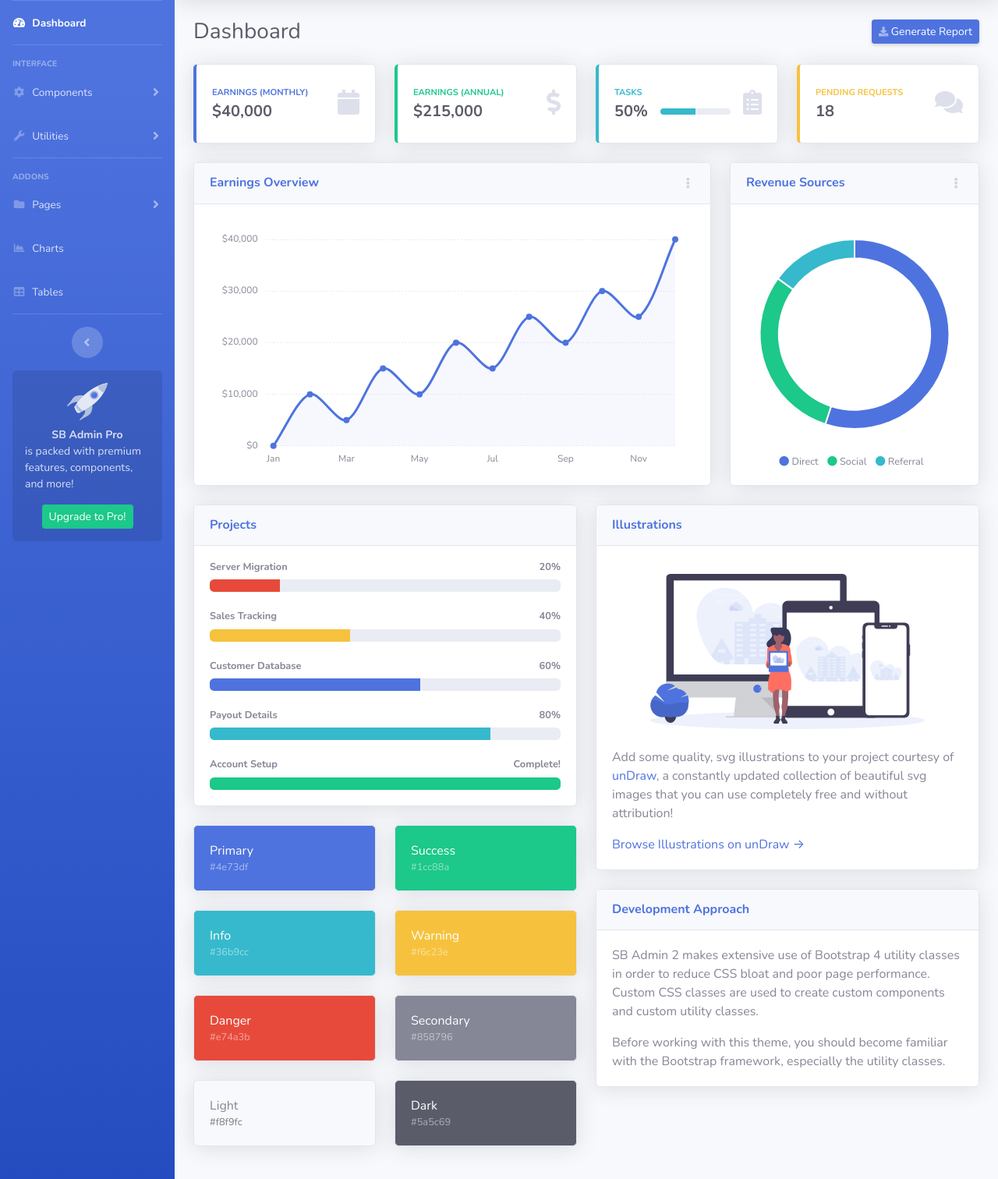
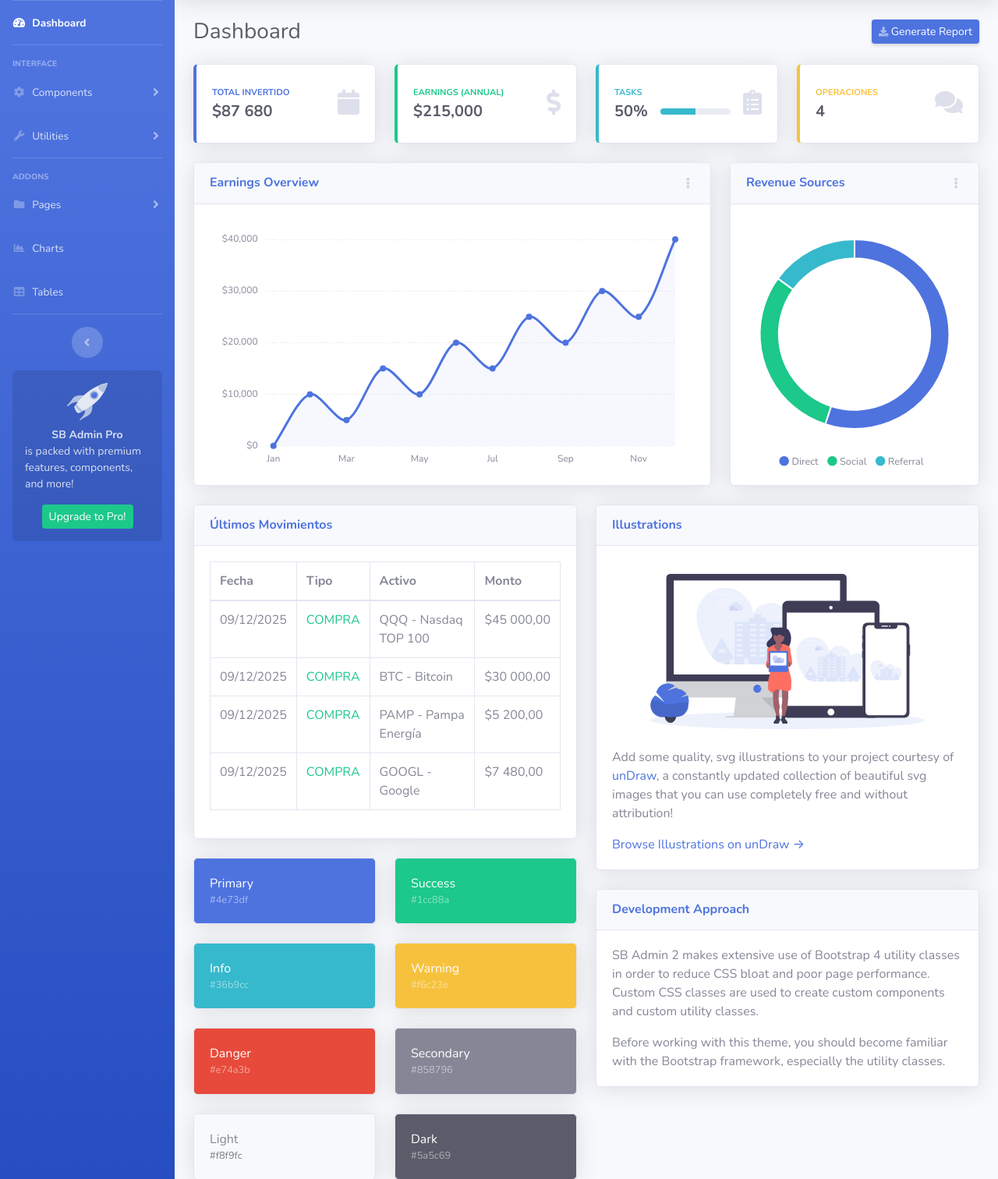
Before and after one commit to JuanSoto04/Finanzas-Django, a Django app: page / in a window 1280 px wide. Shown: the part 70-1582 px from the top of the page at 78% size. Run offline with Django 5.2, Linux system fonts and the light colour scheme; data comes from the database, SQL or seed files in the repository; some libraries are stand-ins or nearby versions.

Commit message:
Dashboard funcional con tarjetas y tabla basica

```diff
--- a/miprimerpagina_soto/inversiones/templates/inversiones/index.html
+++ b/miprimerpagina_soto/inversiones/templates/inversiones/index.html
@@ -3,6 +3,7 @@
 
 <head>
     {% load static %}
+    {% load humanize %}
     <meta charset="utf-8">
     <meta http-equiv="X-UA-Compatible" content="IE=edge">
     <meta name="viewport" content="width=device-width, initial-scale=1, shrink-to-fit=no">
@@ -83,10 +84,10 @@
                     data-parent="#accordionSidebar">
                     <div class="bg-white py-2 collapse-inner rounded">
                         <h6 class="collapse-header">Custom Utilities:</h6>
-                        <a class="collapse-item" href="utilities-color.html">Colors</a>
-                        <a class="collapse-item" href="utilities-border.html">Borders</a>
-                        <a class="collapse-item" href="utilities-animation.html">Animations</a>
-                        <a class="collapse-item" href="utilities-other.html">Other</a>
+                        <a class="collapse-item" href="{% static 'utilities-color.html' %}">Colors</a>
+                        <a class="collapse-item" href="{% static 'utilities-border.html' %}">Borders</a>
+                        <a class="collapse-item" href="{% static 'utilities-animation.html' %}">Animations</a>
+                        <a class="collapse-item" href="{% static 'utilities-other.html' %}">Other</a>
                     </div>
                 </div>
             </li>
@@ -377,15 +378,17 @@
                     <!-- Content Row -->
                     <div class="row">
 
-                        <!-- Earnings (Monthly) Card Example -->
+                        <!-- Total invertido Card -->
                         <div class="col-xl-3 col-md-6 mb-4">
                             <div class="card border-left-primary shadow h-100 py-2">
                                 <div class="card-body">
                                     <div class="row no-gutters align-items-center">
                                         <div class="col mr-2">
                                             <div class="text-xs font-weight-bold text-primary text-uppercase mb-1">
-                                                Earnings (Monthly)</div>
-                                            <div class="h5 mb-0 font-weight-bold text-gray-800">$40,000</div>
+                                                Total Invertido</div>
+                                            <div class="h5 mb-0 font-weight-bold text-gray-800">
+                                                ${{total_inversion|intcomma }}
+                                            </div>
                                         </div>
                                         <div class="col-auto">
                                             <i class="fas fa-calendar fa-2x text-gray-300"></i>
@@ -442,15 +445,16 @@
                             </div>
                         </div>
 
-                        <!-- Pending Requests Card Example -->
+                        <!-- Cantidad de Operaciones -->
                         <div class="col-xl-3 col-md-6 mb-4">
                             <div class="card border-left-warning shadow h-100 py-2">
                                 <div class="card-body">
                                     <div class="row no-gutters align-items-center">
                                         <div class="col mr-2">
                                             <div class="text-xs font-weight-bold text-warning text-uppercase mb-1">
-                                                Pending Requests</div>
-                                            <div class="h5 mb-0 font-weight-bold text-gray-800">18</div>
+                                                Operaciones</div>
+                                            <div class="h5 mb-0 font-weight-bold text-gray-800">{{cantidad_operaciones}}
+                                            </div>
                                         </div>
                                         <div class="col-auto">
                                             <i class="fas fa-comments fa-2x text-gray-300"></i>
@@ -544,45 +548,45 @@
 
                         <!-- Content Column -->
                         <div class="col-lg-6 mb-4">
-
-                            <!-- Project Card Example -->
                             <div class="card shadow mb-4">
                                 <div class="card-header py-3">
-                                    <h6 class="m-0 font-weight-bold text-primary">Projects</h6>
+                                    <h6 class="m-0 font-weight-bold text-primary">Últimos Movimientos</h6>
                                 </div>
                                 <div class="card-body">
-                                    <h4 class="small font-weight-bold">Server Migration <span
-                                            class="float-right">20%</span></h4>
-                                    <div class="progress mb-4">
-                                        <div class="progress-bar bg-danger" role="progressbar" style="width: 20%"
-                                            aria-valuenow="20" aria-valuemin="0" aria-valuemax="100"></div>
-                                    </div>
-                                    <h4 class="small font-weight-bold">Sales Tracking <span
-                                            class="float-right">40%</span></h4>
-                                    <div class="progress mb-4">
-                                        <div class="progress-bar bg-warning" role="progressbar" style="width: 40%"
-                                            aria-valuenow="40" aria-valuemin="0" aria-valuemax="100"></div>
-                                    </div>
-                                    <h4 class="small font-weight-bold">Customer Database <span
-                                            class="float-right">60%</span></h4>
-                                    <div class="progress mb-4">
-                                        <div class="progress-bar" role="progressbar" style="width: 60%"
-                                            aria-valuenow="60" aria-valuemin="0" aria-valuemax="100"></div>
-                                    </div>
-                                    <h4 class="small font-weight-bold">Payout Details <span
-                                            class="float-right">80%</span></h4>
-                                    <div class="progress mb-4">
-                                        <div class="progress-bar bg-info" role="progressbar" style="width: 80%"
-                                            aria-valuenow="80" aria-valuemin="0" aria-valuemax="100"></div>
-                                    </div>
-                                    <h4 class="small font-weight-bold">Account Setup <span
-                                            class="float-right">Complete!</span></h4>
-                                    <div class="progress">
-                                        <div class="progress-bar bg-success" role="progressbar" style="width: 100%"
-                                            aria-valuenow="100" aria-valuemin="0" aria-valuemax="100"></div>
+                                    <div class="table-responsive">
+                                        <table class="table table-bordered" width="100%" cellspacing="0">
+                                            <thead>
+                                                <tr>
+                                                    <th>Fecha</th>
+                                                    <th>Tipo</th>
+                                                    <th>Activo</th>
+                                                    <th>Monto</th>
+                                                </tr>
+                                            </thead>
+                                            <tbody>
+                                                {% for operacion in ultimas_operaciones %}
+                                                <tr>
+                                                    <td>{{ operacion.fecha|date:"d/m/Y" }}</td>
+
+                                                    <td
+                                                        class="{% if operacion.tipo == 'COMPRA' %}text-success{% else %}text-danger{% endif %}">
+                                                        {{ operacion.tipo }}
+                                                    </td>
+
+                                                    <td>{{ operacion.activo }}</td>
+                                                    <td>${{ operacion.precio|intcomma }}</td>
+                                                </tr>
+                                                {% empty %}
+                                                <tr>
+                                                    <td colspan="4" class="text-center">No hay movimientos aún</td>
+                                                </tr>
+                                                {% endfor %}
+                                            </tbody>
+                                        </table>
                                     </div>
                                 </div>
                             </div>
+
 
                             <!-- Color System -->
                             <div class="row">
--- a/miprimerpagina_soto/inversiones/views.py
+++ b/miprimerpagina_soto/inversiones/views.py
@@ -1,8 +1,33 @@
 from django.shortcuts import render
 from django.urls import reverse_lazy
+from django.db.models import Sum
 from .models import *
-#from .forms import *
+from .forms import *
 from django.views.generic import ListView, CreateView, UpdateView, DeleteView
 
 def home(request):
-    return render(request, 'inversiones/index.html')
+    # Calculamos el total invertido
+    total_inversion = Transaccion.objects.aggregate(total=Sum('precio'))['total']
+    # Contamos la cantidad de operaciones
+    cantidad_operaciones = Transaccion.objects.count()
+    # Obtenemos la última transacción realizada
+    ultimas_operaciones = Transaccion.objects.order_by('-fecha')[:5]
+    # Si no hay inversiones, aseguramos que total_inversion sea 0
+    if total_inversion is None:
+        total_inversion = 0
+
+
+    context = {
+        'total_inversion': total_inversion,
+        'cantidad_operaciones': cantidad_operaciones,
+        'ultimas_operaciones': ultimas_operaciones,
+    }
+    return render(request, 'inversiones/index.html', context)
+
+# --------------- TRANSACCIONES ---------------
+
+class TransaccionCreateView(CreateView):
+    model = Transaccion
+    form_class = TransaccionForm # Usamos el form que tiene los estilos CSS
+    template_name = 'inversiones/nueva_operacion.html'
+    success_url = reverse_lazy('home')
--- a/miprimerpagina_soto/miprimerpagina_soto/settings.py
+++ b/miprimerpagina_soto/miprimerpagina_soto/settings.py
@@ -37,6 +37,7 @@ INSTALLED_APPS = [
     'django.contrib.sessions',
     'django.contrib.messages',
     'django.contrib.staticfiles',
+    'django.contrib.humanize',
     # Local apps
     'inversiones',
 ]
```
Also changed, not shown: miprimerpagina_soto/inversiones/forms.py (added, +14 -0 lines), miprimerpagina_soto/inversiones/templates/inversiones/nueva_operacion.html (added), 1 other file.
